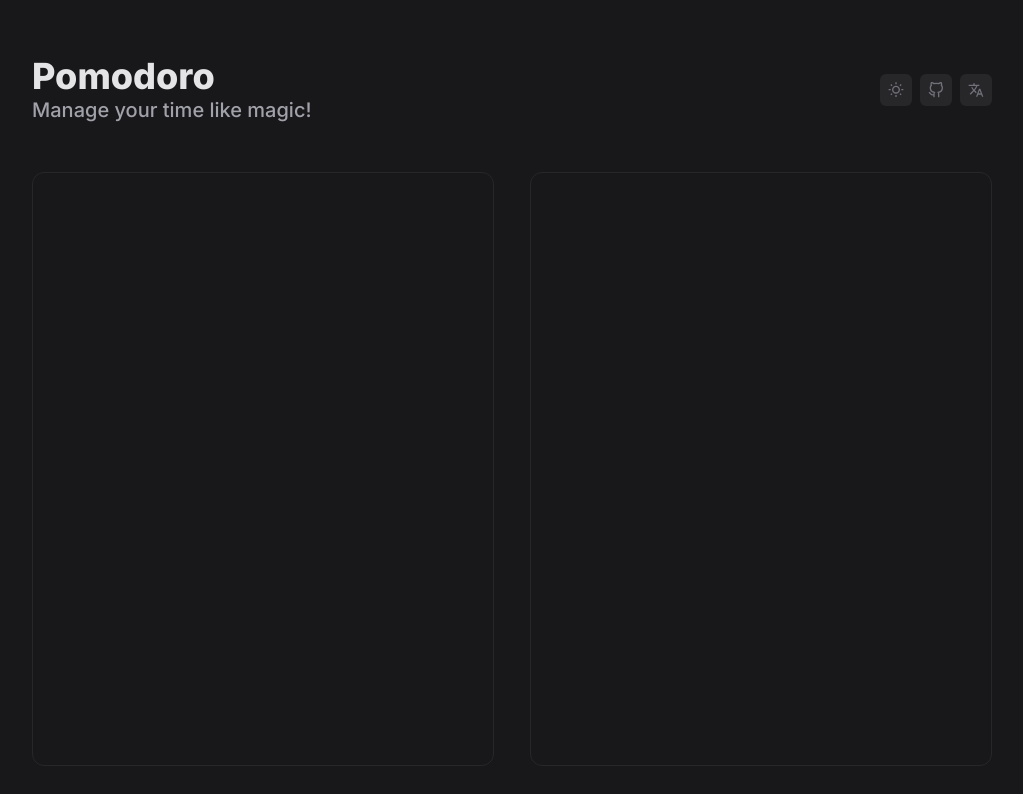
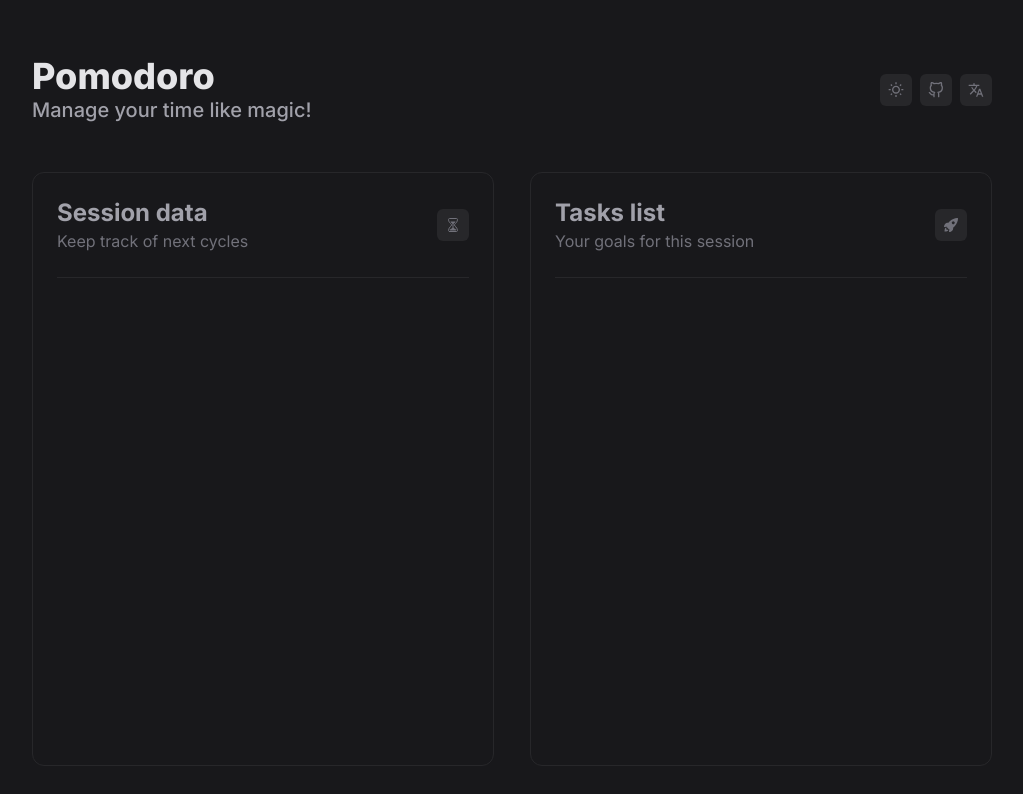
Before and after one commit to igordev96/pomodoro-react, a React (Vite) app: page / in a window 1280 px wide. Shown: the top 794 px of the page, without its empty margins (128-1151 px from the left). Built offline with nearby package versions, Linux system fonts and the light colour scheme.

Commit message:
feat- add header for big card

```diff
--- a/src/App.tsx
+++ b/src/App.tsx
@@ -15,8 +15,8 @@ function App() {
         <div className="max-w-[1440px] h-screen w-screen py-14 px-40">
           <Header handleDarkTheme={handleDarkTheme} />
           <div className="flex w-full min-h-[594px] gap-9">
-            <BigCard />
-            <BigCard />
+            <BigCard type="session_data" />
+            <BigCard type="tasks_list" />
           </div>
         </div>
       </div>
--- a/src/components/BigCard.tsx
+++ b/src/components/BigCard.tsx
@@ -1,5 +1,43 @@
-export function BigCard() {
+import { SimpleButton } from "./SimpleButton";
+
+export interface IBigCard {
+  type?: "session_data" | "tasks_list";
+}
+
+export function BigCard(props: IBigCard) {
+  const { type = "tasks_list" } = props;
+
+  if (type === "session_data") {
+    return (
+      <div className="flex flex-1 rounded-xl border dark:border-zinc-800 border-zinc-200 p-6">
+        <div className="flex justify-between items-center self-start flex-1 border-b dark:border-zinc-800 border-zinc-200 pb-6 mb-6">
+          <div className="flex flex-col">
+            <h1 className="dark:text-zinc-400 text-zinc-600 font-bold text-2xl">
+              Session data
+            </h1>
+            <h2 className="dark:text-zinc-500 text-zinc-600 text-base font-normal">
+              Keep track of next cycles
+            </h2>
+          </div>
+          <SimpleButton type="hourglass" className="cursor-default" />
+        </div>
+      </div>
+    );
+  }
+
   return (
-    <div className="flex flex-1 rounded-xl border dark:border-zinc-800 border-zinc-200"></div>
+    <div className="flex flex-1 rounded-xl border dark:border-zinc-800 border-zinc-200 p-6">
+      <div className="flex justify-between items-center self-start flex-1 border-b dark:border-zinc-800 border-zinc-200 pb-6 mb-6">
+        <div className="flex flex-col">
+          <h1 className="dark:text-zinc-400 text-zinc-600 font-bold text-2xl">
+            Tasks list
+          </h1>
+          <h2 className="dark:text-zinc-500 text-zinc-600 text-base font-normal">
+            Your goals for this session
+          </h2>
+        </div>
+        <SimpleButton type="rocket" className="cursor-default" />
+      </div>
+    </div>
   );
 }
--- a/src/components/SimpleButton.tsx
+++ b/src/components/SimpleButton.tsx
@@ -1,15 +1,16 @@
 import { HTMLProps } from "react";
 import { MdOutlineWbSunny, MdTranslate } from "react-icons/md";
 import { FiGithub } from "react-icons/fi";
+import { IoHourglassOutline, IoRocketSharp } from "react-icons/io5";
 
-export type IconType = "sun" | "github" | "translate" | "hourglass";
+export type IconType = "sun" | "github" | "translate" | "hourglass" | "rocket";
 
 export interface ISimpleButton extends HTMLProps<HTMLButtonElement> {
   type: IconType;
 }
 
 export function SimpleButton(props: ISimpleButton) {
-  const { type, ...rest } = props;
+  const { type, className, ...rest } = props;
 
   const handleButtonIcon = () => {
     switch (type) {
@@ -21,6 +22,14 @@ export function SimpleButton(props: ISimpleButton) {
         return (
           <FiGithub className="w-4 h-4 dark:text-zinc-500 text-zinc-400" />
         );
+      case "hourglass":
+        return (
+          <IoHourglassOutline className="w-4 h-4 dark:text-zinc-500 text-zinc-400" />
+        );
+      case "rocket":
+        return (
+          <IoRocketSharp className="w-4 h-4 dark:text-zinc-500 text-zinc-400" />
+        );
       case "translate":
       default:
         return (
@@ -30,7 +39,10 @@ export function SimpleButton(props: ISimpleButton) {
   };
 
   return (
-    <button className="dark:bg-zinc-800 bg-zinc-100 p-2 rounded-md" {...rest}>
+    <button
+      className={`dark:bg-zinc-800 bg-zinc-100 p-2 rounded-md ${className}`}
+      {...rest}
+    >
       {handleButtonIcon()}
     </button>
   );
```
